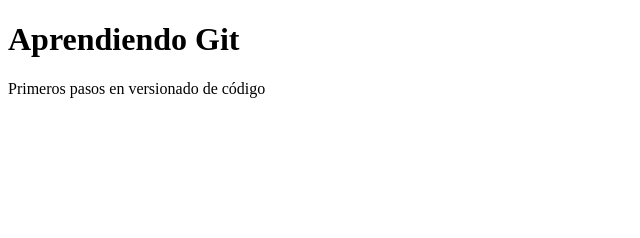
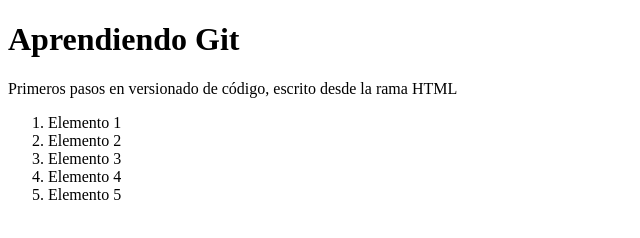
Before and after one commit to IanLuisGarc/cursoGit, a plain HTML site: page index.html in a window 1280 px wide. Shown: the whole page, without its empty margins (0-640 px from the left). Drawn offline with Linux system fonts and the light colour scheme.

Commit message:
agregando index.js al index.html

```diff
--- a/index.html
+++ b/index.html
@@ -8,6 +8,14 @@
 </head>
 <body>
     <h1>Aprendiendo Git</h1>
-    <p>Primeros pasos en versionado de código</p>
+    <p>Primeros pasos en versionado de código, escrito desde la rama HTML</p>
+    <ol>
+        <li>Elemento 1</li>
+        <li>Elemento 2</li>
+        <li>Elemento 3</li>
+        <li>Elemento 4</li>
+        <li>Elemento 5</li>
+    </ol>
+    <script src="index.js"></script>
 </body>
 </html>
```
